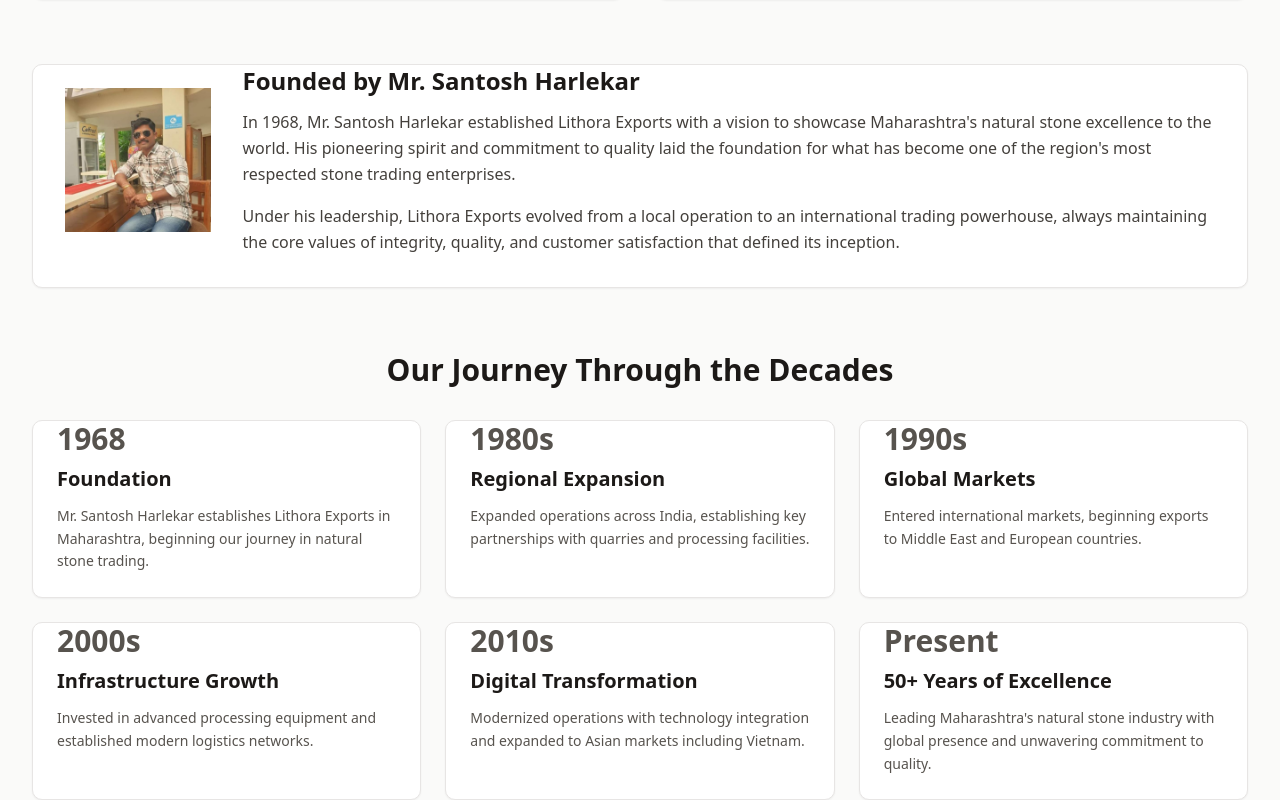
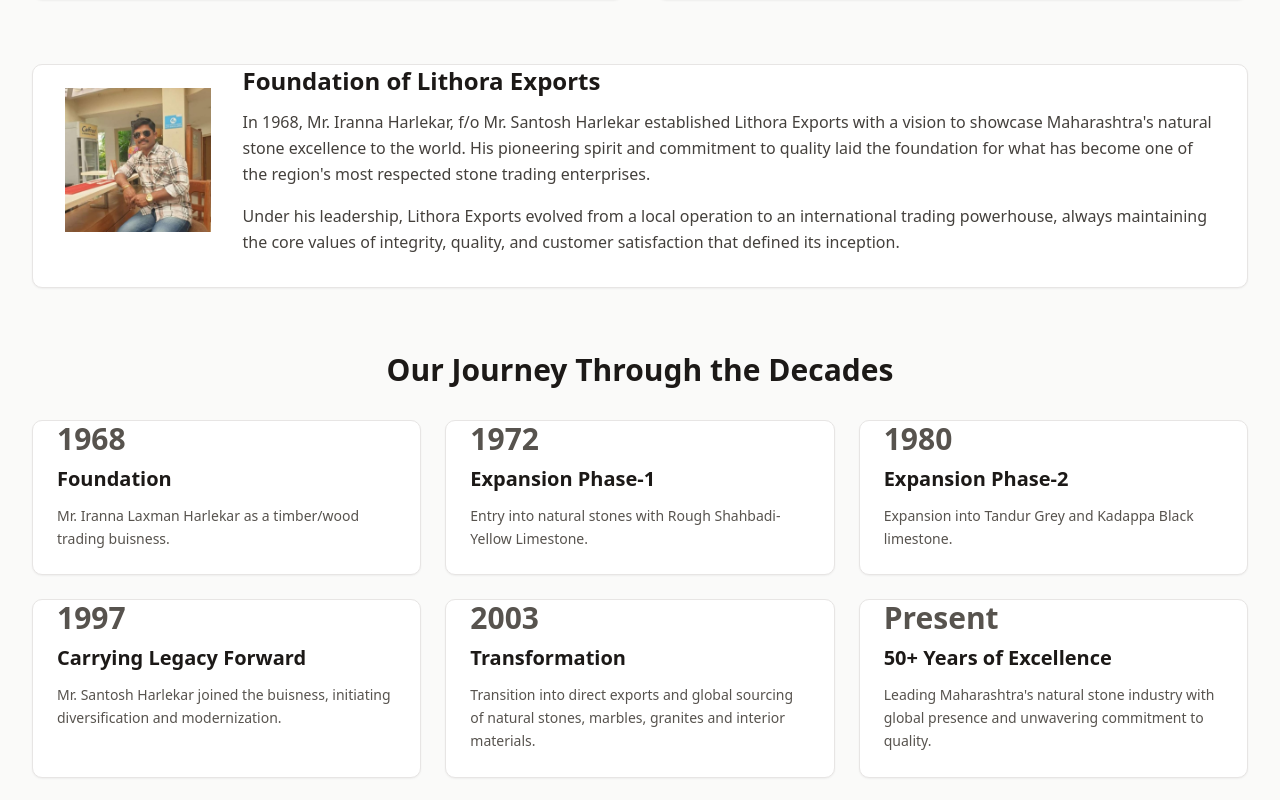
Before and after one commit to AnujNirmal021/Lithora_exports, a React (Vite) app: page / in a window 1280 px wide. Shown: the part 1348-2148 px from the top of the page. Built offline with nearby package versions, Linux system fonts and the light colour scheme.

Commit message:
update about section content

```diff
--- a/src/components/About.tsx
+++ b/src/components/About.tsx
@@ -6,27 +6,27 @@
     {
       year: '1968',
       title: 'Foundation',
-      description: 'Mr. Santosh Harlekar establishes Lithora Exports in Maharashtra, beginning our journey in natural stone trading.',
+      description: 'Mr. Iranna Laxman Harlekar as a timber/wood trading buisness.',
     },
     {
-      year: '1980s',
-      title: 'Regional Expansion',
-      description: 'Expanded operations across India, establishing key partnerships with quarries and processing facilities.',
+      year: '1972',
+      title: 'Expansion Phase-1',
+      description: 'Entry into natural stones with Rough Shahbadi-Yellow Limestone.',
     },
     {
-      year: '1990s',
-      title: 'Global Markets',
-      description: 'Entered international markets, beginning exports to Middle East and European countries.',
+      year: '1980',
+      title: 'Expansion Phase-2',
+      description: 'Expansion into Tandur Grey and Kadappa Black limestone.',
     },
     {
-      year: '2000s',
-      title: 'Infrastructure Growth',
-      description: 'Invested in advanced processing equipment and established modern logistics networks.',
+      year: '1997',
+      title: 'Carrying Legacy Forward',
+      description: 'Mr. Santosh Harlekar joined the buisness, initiating diversification and modernization.',
     },
     {
-      year: '2010s',
-      title: 'Digital Transformation',
-      description: 'Modernized operations with technology integration and expanded to Asian markets including Vietnam.',
+      year: '2003',
+      title: 'Transformation',
+      description: 'Transition into direct exports and global sourcing of natural stones, marbles, granites and interior materials.',
     },
     {
       year: 'Present',
@@ -114,10 +114,10 @@
               </div>
               <div className="flex-1">
                 <h3 className="text-2xl font-bold text-stone-900 dark:text-stone-100 mb-3">
-                  Founded by Mr. Santosh Harlekar
+                  Foundation  of Lithora Exports
                 </h3>
                 <p className="text-stone-700 dark:text-stone-300 leading-relaxed mb-4">
-                  In 1968, Mr. Santosh Harlekar established Lithora Exports with a vision to showcase Maharashtra's
+                  In 1968, Mr. Iranna Harlekar, f/o Mr. Santosh Harlekar established Lithora Exports with a vision to showcase Maharashtra's
                   natural stone excellence to the world. His pioneering spirit and commitment to quality laid the
                   foundation for what has become one of the region's most respected stone trading enterprises.
                 </p>
```
